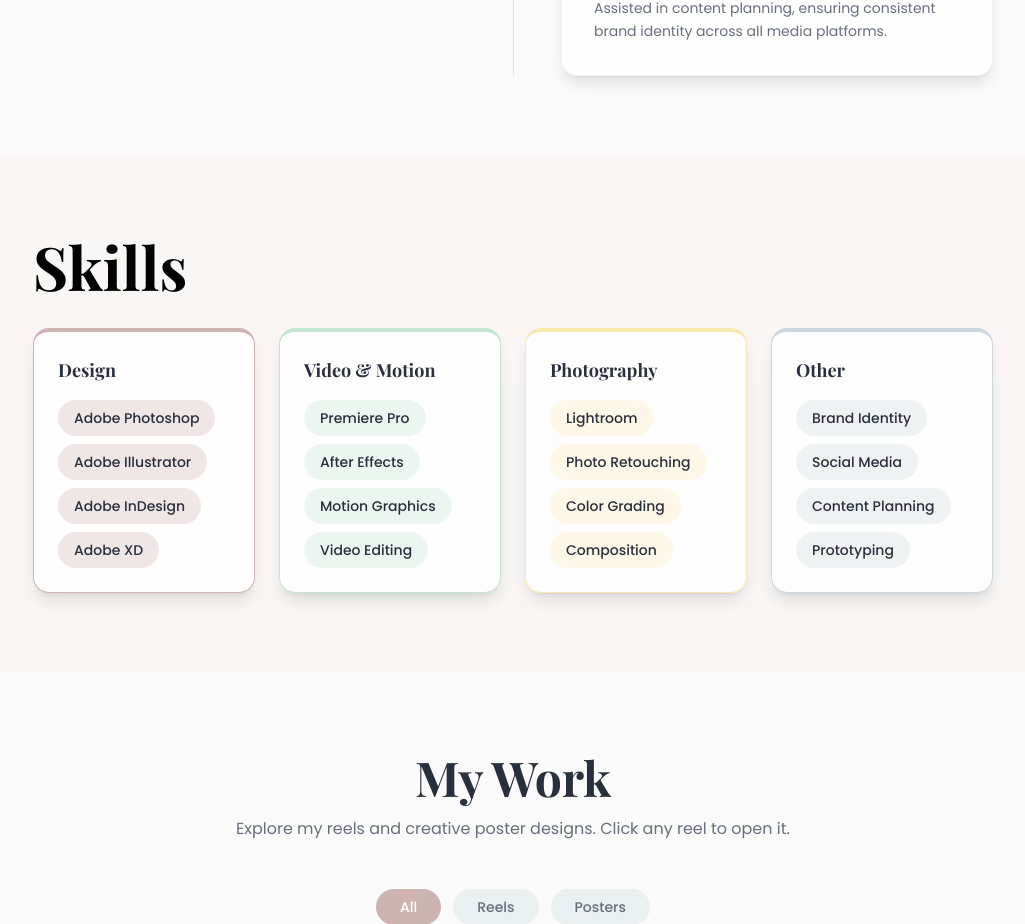
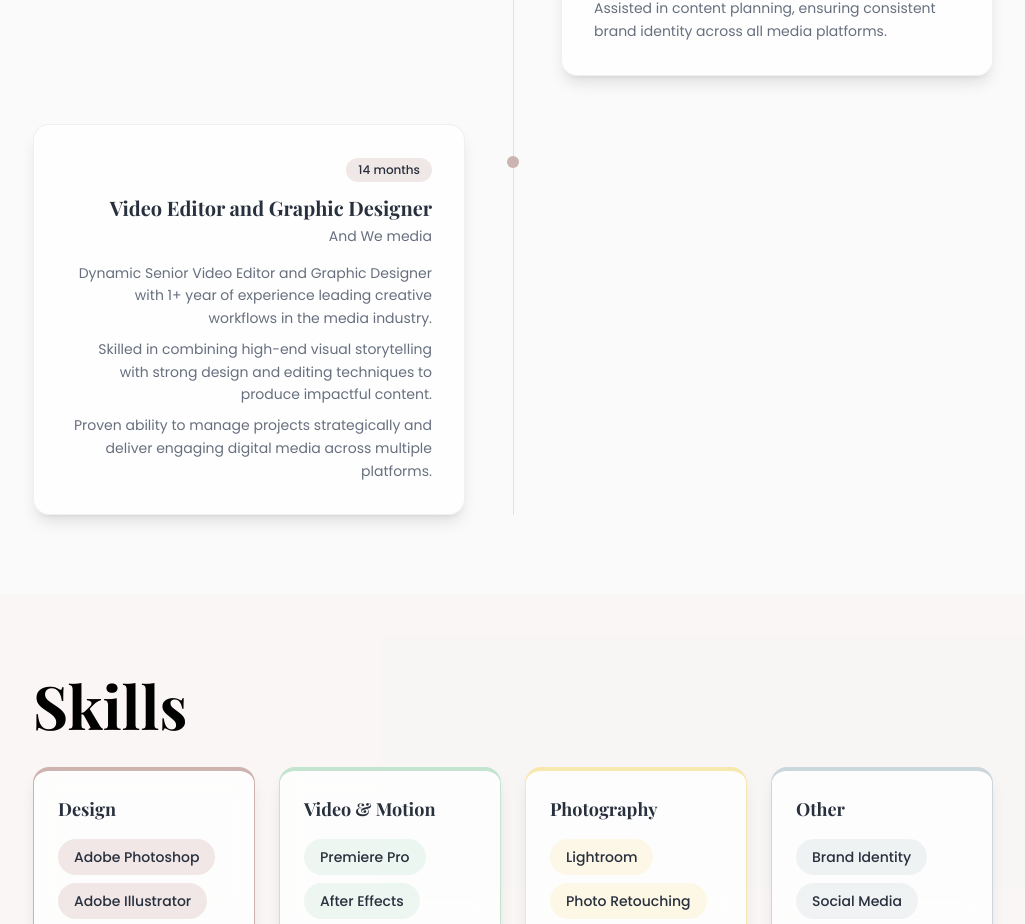
Before and after one commit to Diniz18/divyani_portfolio, a React (Vite) app: page /#/ in a window 1280 px wide. Shown: the part 2160-3084 px from the top of the page, without its empty margins (127-1152 px from the left). Built offline with nearby package versions, Linux system fonts and the light colour scheme; a web font is replaced by a local one.

Commit message:
Update ExperienceSection.tsx

```diff
--- a/src/components/ExperienceSection.tsx
+++ b/src/components/ExperienceSection.tsx
@@ -24,6 +24,17 @@ const experiences = [
       "Produced and edited video content to increase audience reach and engagement.",
       "Assisted in content planning, ensuring consistent brand identity across all media platforms.",
     ],
+  },
+  {
+    role: "Video Editor and Graphic Designer",
+    company: "And We media",
+    duration: "14 months",
+    points: [
+  "Dynamic Senior Video Editor and Graphic Designer with 1+ year of experience leading creative workflows in the media industry.",
+  "Skilled in combining high-end visual storytelling with strong design and editing techniques to produce impactful content.",
+  "Proven ability to manage projects strategically and deliver engaging digital media across multiple platforms.",
+],
+
   },
 ];
 
```
